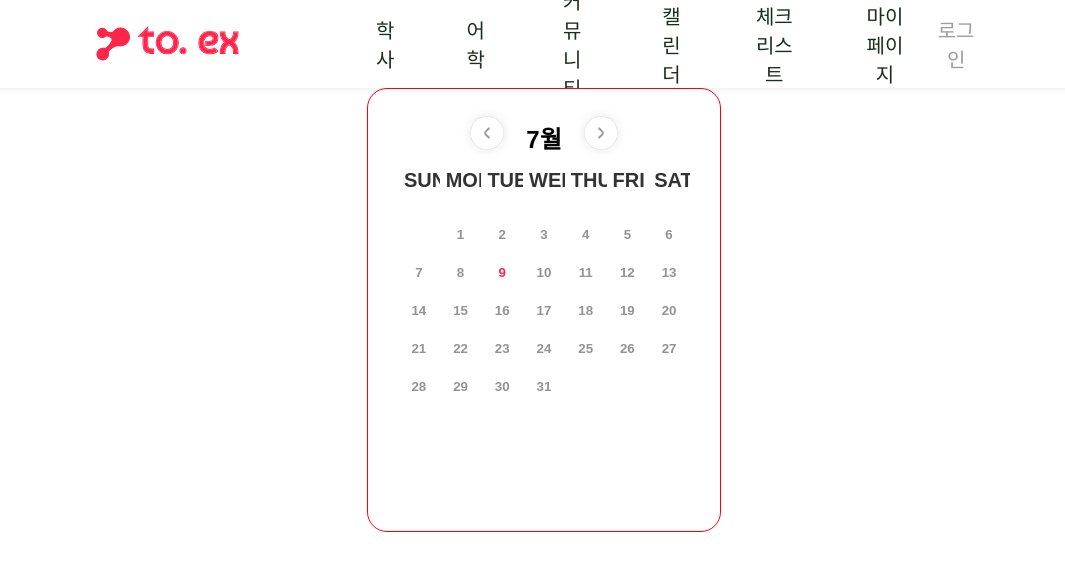
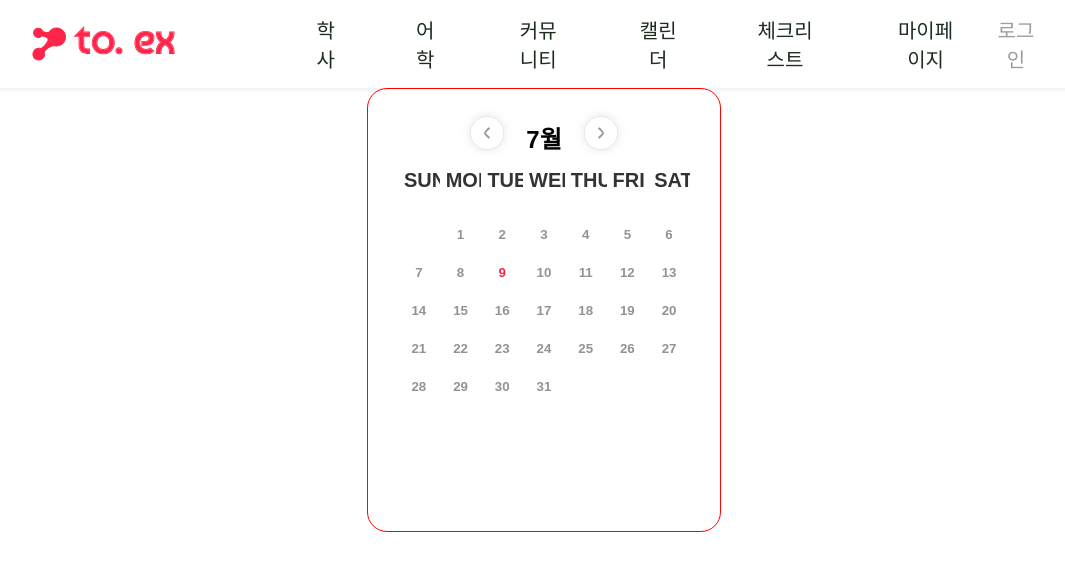
Before and after one commit to to-ex/Frontend, a React (Create React App) app: page /selectcalendar in a window 1280 px wide. Shown: the top 570 px of the page, without its empty margins (96-1161 px from the left). Built offline with nearby package versions, Linux system fonts and the light colour scheme; no server answers.

Commit message:
Style: Header margin 값 변경

```diff
--- a/src/components/Header.jsx
+++ b/src/components/Header.jsx
@@ -52,7 +52,7 @@ const BackGround = styled.div`
 
 const Container = styled.div`
   width: 100%;
-  margin: 12px 192px;
+  margin: 12px 10%;
   display: flex;
   justify-content: space-between;
 `;
```
